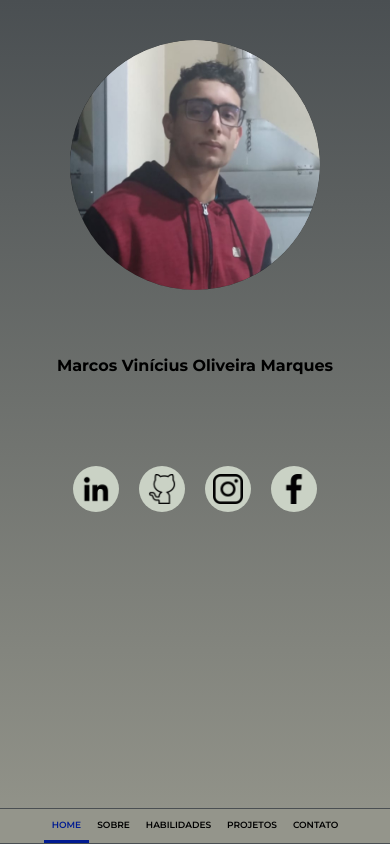
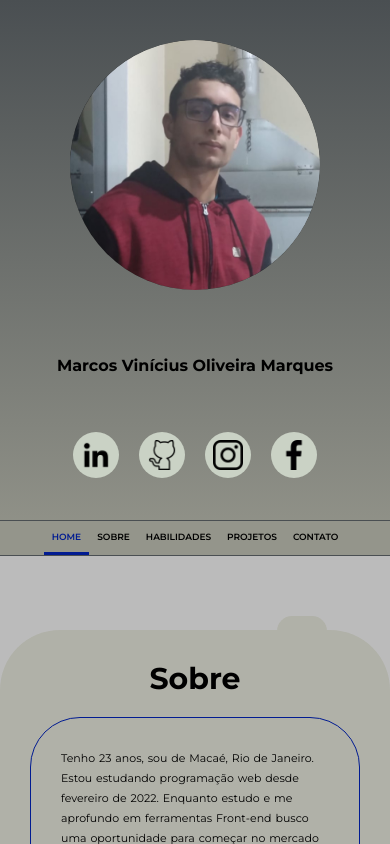
Before and after one commit to Marcos-Vinicius-Marques/Portfolio, a React (Vite) app: page / in a window 390 px wide. Shown: the top 844 px of the page. Built offline with nearby package versions, Linux system fonts and the light colour scheme.

Commit message:
header corrigido

```diff
--- a/src/components/header/stylesheader.module.css
+++ b/src/components/header/stylesheader.module.css
@@ -250,13 +250,8 @@ ul li:hover {
 }
 
 @media (max-width: 425px) {
-    .header {
-        height: 100vh;
-    }
 
     .header .headerName {
-        margin-top: 40px;
-        margin-bottom: 30%;
         width: 296px;
         font-size: 16px;
     }
@@ -265,11 +260,6 @@ ul li:hover {
         color: #011b91;
         font-size: 17px;
         transition: all 0.4s ease 0s;
-    }
-
-    .mainsNetworks nav{
-        margin-top: -35px;
-        margin-bottom: 10px;
     }
 
     .liStyle {
```
